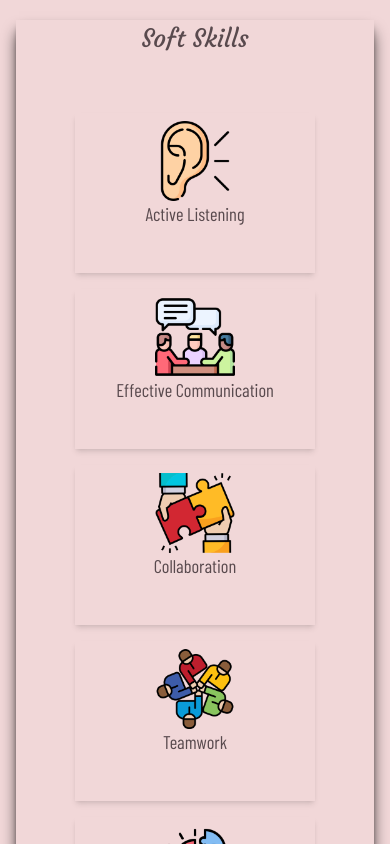
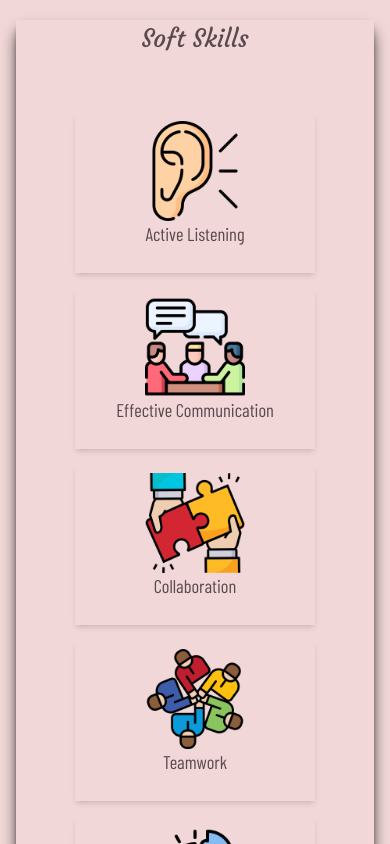
Before and after one commit to Moonamansoor06/reseme, a Next.js app: page / in a window 390 px wide. Shown: the part 2080-2924 px from the top of the page. Built offline with nearby package versions, Linux system fonts and the light colour scheme; a web font is replaced by a local one.

Commit message:
ui fully responsive

```diff
--- a/app/components/Skill.tsx
+++ b/app/components/Skill.tsx
@@ -42,8 +42,8 @@ export default function Skill() {
                   <Image
                     alt=""
                     src={img}
-                    width={80}
-                    height={80}
+                    width={100}
+                    height={100}
                     className="text-4xl flex justify-center items-center"
                   />
                   <p className="text-lg flex justify-center items-center">
```
